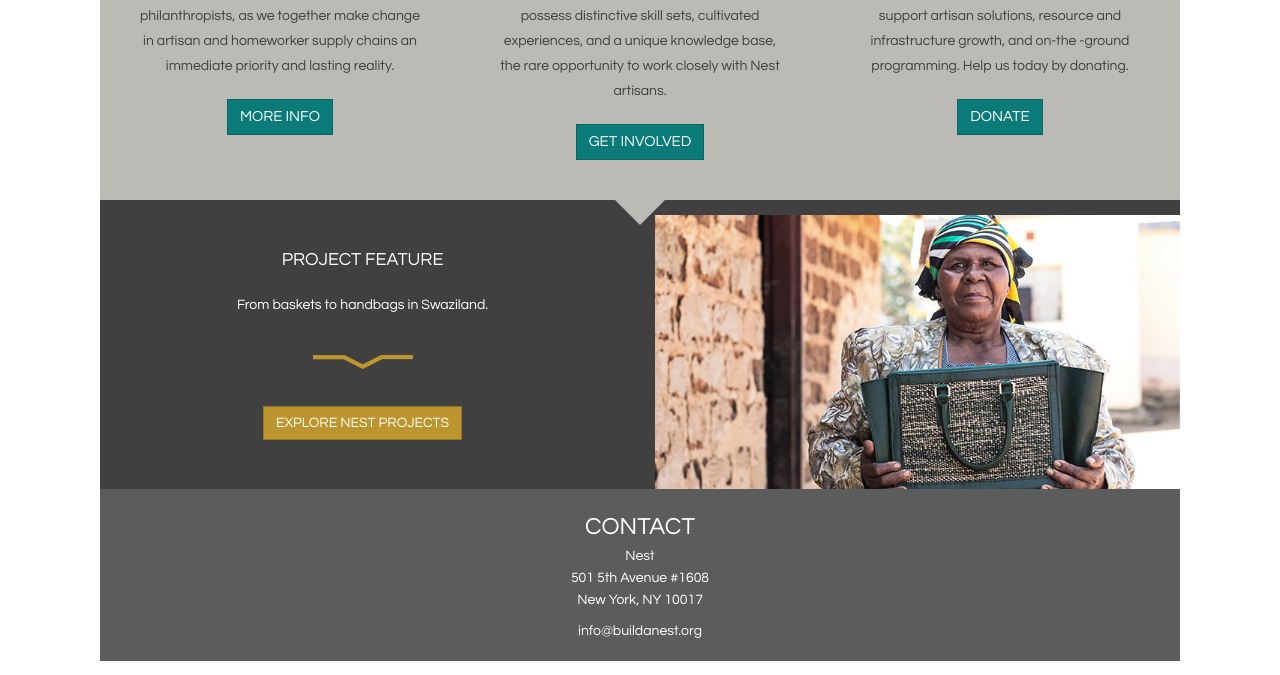
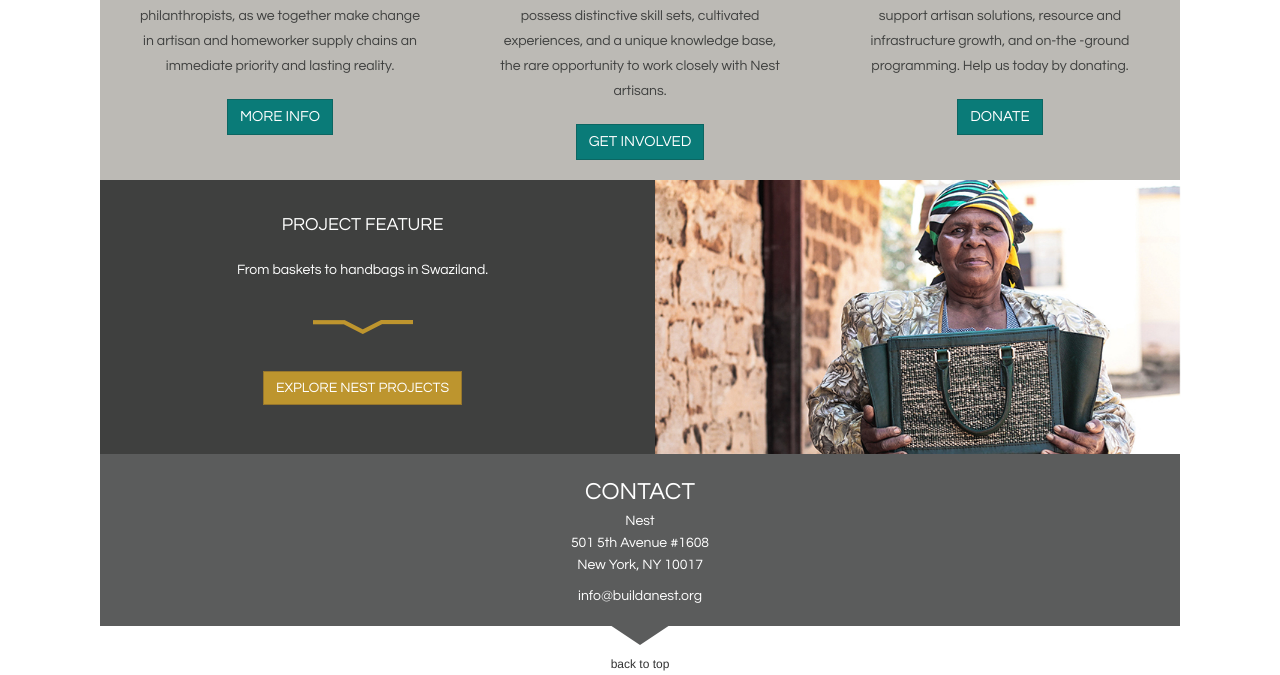
Before and after one commit to TreeHanh/nest, a website: page index.html in a window 1280 px wide. Shown: the part 1578-2253 px from the top of the page. Drawn offline with Linux system fonts and the light colour scheme; a web font is replaced by a local one.

Commit message:
Fix triangles and added below "contact" instead of "how".

```diff
--- a/index.html
+++ b/index.html
@@ -288,9 +288,7 @@
                 </div>
             </section>
 
-            <div id="triangle3">
-               <div class="triangle-down"></div>
-               </div>
+
 
             <section id="projects">
                 <div class="row">
@@ -317,11 +315,15 @@
                 <div class="email"><p>info@buildanest.org</p></div>
             </section>
 
+            <div id="triangle3">
+               <div class="triangle-down"></div>
+            </div>
+
 
             <section id="backtotop">
                 <a href="#logo"><p>back to top</p>
-                <div class="top"><img src="media/top-icon.png">
-                </div>
+                <!--<div class="top"><img src="media/top-icon.png">
+                </div>-->
                 </a>
             </section>
 
--- a/style.css
+++ b/style.css
@@ -248,6 +248,10 @@ header {
     text-transform: uppercase;
     font-size: 11.5px;
 }
+.thumbnail:hover {
+    text-decoration:underline;
+
+}
 #how .splitter {
     margin-top: -25px;
     margin-bottom: -20px;
@@ -303,23 +307,6 @@ header {
 }
 /*Involve End Starts*/
 
-#triangle3 {
-    text-align: center;
-}
-#triangle3 .triangle-down {
-	border-left: 50px solid transparent;
-	border-right: 50px solid transparent;
-	border-top: 50px solid #BCBAB5;
-    display: inline-block;
-    font-size: x-small;
-    position: relative;
-    top: -40px;
-    z-index: 1000;
-    margin-bottom: -50px;
-    padding-bottom: -90px;
-}
-
-
 
 /*Project Section Starts*/
 #projects {
@@ -329,11 +316,9 @@ header {
     line-height: 50px;
     font-family: "Avenir Light", "Muli", "Questrial";
     margin-top: -20px;
-    padding-top: 15px;
 }
 #projects img {
     max-height: 274px;
-    max-width: inherit;
 }
 #projects h4 {
     margin-top: 35px;
@@ -374,17 +359,35 @@ header {
 }
 /*Contact Section Ends*/
 
+#triangle3 {
+    text-align: center;
+}
+#triangle3 .triangle-down {
+	border-left: 45px solid transparent;
+	border-right: 45px solid transparent;
+	border-top: 30px solid #5B5C5C;
+    display: inline-block;
+    font-size: x-small;
+    position: relative;
+    top: -46px;
+    z-index: 1000;
+    margin-bottom: -50px;
+    padding-bottom: -90px;
+}
 
 /*Footer Section Starts*/
 #backtotop {
     text-align: center;
-    margin-top: 20px;
+    margin-top: 10px;
     margin-bottom: 10px;
     font-size: 12px;
 }
-#backtotop img {
+/*#backtotop img {
     margin-top: -40;
     margin-bottom:-20px;
+}*/
+#backtotop:hover {
+    text-decoration: underline;
 }
 
 footer {
```
